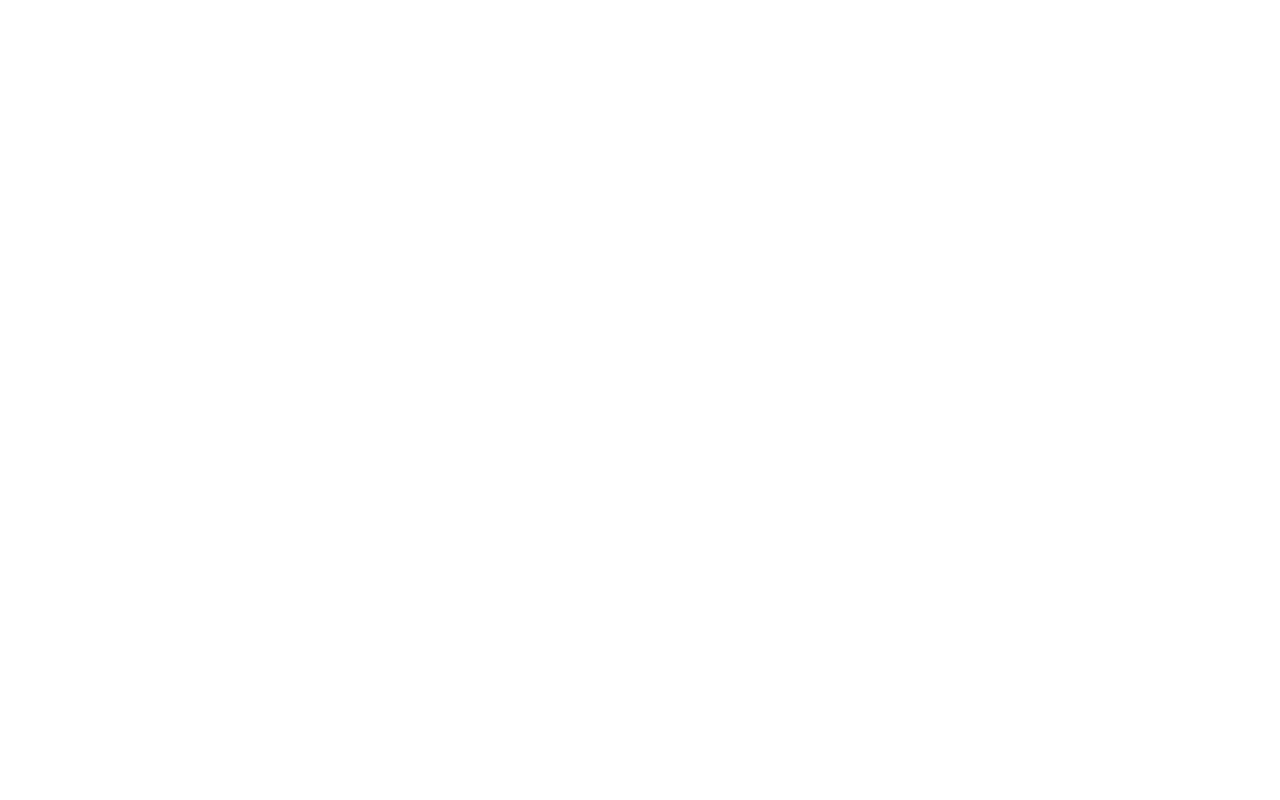
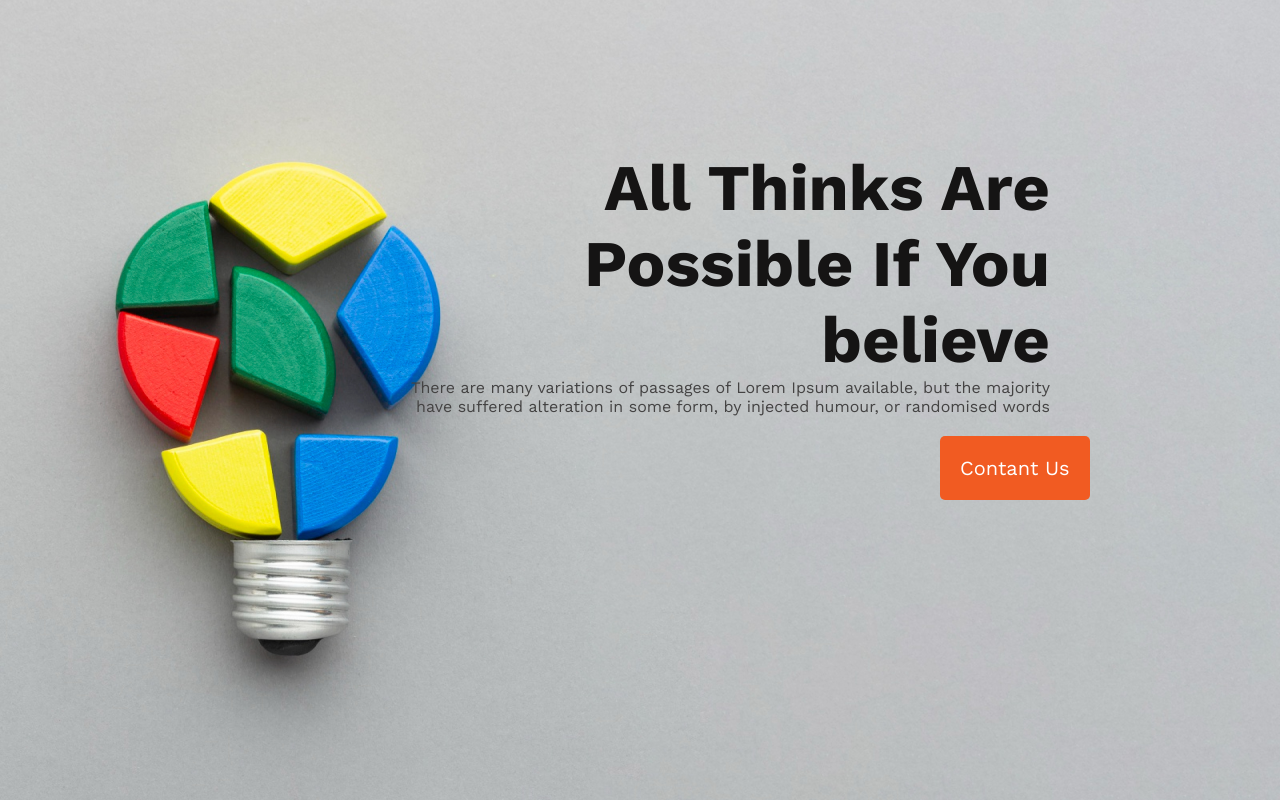
Before and after one commit to Mizanur2/HTML-CSS-practice-project-2, a plain HTML site: page index.html in a window 1280 px wide. Shown: the top 800 px of the page. Drawn offline with nearby package versions, Linux system fonts and the light colour scheme.

Commit message:
header complete

```diff
--- a/index.html
+++ b/index.html
@@ -5,10 +5,46 @@
     <meta charset="UTF-8">
     <meta name="viewport" content="width=device-width, initial-scale=1.0">
     <title>HTML CSS Practice project-2</title>
+    <link rel="preconnect" href="https://fonts.googleapis.com">
+    <link rel="preconnect" href="https://fonts.gstatic.com" crossorigin>
+    <link
+        href="https://fonts.googleapis.com/css2?family=Open+Sans:wght@400;700&family=Work+Sans:wght@400;700;800&display=swap"
+        rel="stylesheet">
+    <link rel="stylesheet" href="styles/style.css">
 </head>
 
 <body>
+    <header class="header-area">
+        <section class="header-content">
+            <h1 class="header-title">All Thinks Are Possible If You believe</h1>
+            <p class="header-description">There are many variations of passages of Lorem Ipsum available, but the
+                majority
+                have suffered alteration in some form, by injected humour, or randomised words</p>
+            <button class="btn">Contant Us</button>
+        </section>
+    </header>
+    <main>
+        <section class="main-content">
+            <img src="images/person.png" alt="">
+            <div class="main-description">
+                <h2 class="main-title">My failures of previous year</h2>
+                <p class="main-details">
+                    Contrary to popular belief, Lorem Ipsum is not simply random text. It has roots in a piece of
+                    classical Latin literature from 45 BC, making it over 2000 years old. Richard McClintock.
+                </p>
+                <ul>
+                    <li>Contrary to popular belief, is not simply.</li>
+                    <li>Contrary to popular belief.</li>
+                    <li>Contrary to popular , is not simply.</li>
+                    <li>Contrary to popular belief, is not simply.</li>
+                    <li>Contrary to popular belief, is not simply.</li>
+                </ul>
+            </div>
+        </section>
+    </main>
+    <footer>
 
+    </footer>
 </body>
 
 </html>
--- a/styles/style.css
+++ b/styles/style.css
@@ -0,0 +1,49 @@
+* {
+    margin: 0;
+    padding: 0;
+    box-sizing: border-box;
+    font-family: 'Open Sans', sans-serif;
+    font-family: 'Work Sans', sans-serif;
+}
+
+.header-area {
+    background-image: url('../images/banner/banner2.png');
+    height: 120vh;
+    /* width: 100%; */
+    display: flex;
+    position: relative;
+}
+
+.header-content {
+    padding-top: 150px;
+    margin-right: 230px;
+    margin-bottom: 170px;
+    position: absolute;
+    right: 0;
+    width: 50%;
+}
+
+.header-title {
+    color: #151414;
+    text-align: right;
+    font-size: 65px;
+    font-weight: 700;
+}
+
+.header-description {
+    text-align: right;
+    color: #444343;
+    font-weight: 400;
+}
+
+.btn {
+    border-radius: 5px;
+    background: #F15B22;
+    padding: 20px;
+    border: none;
+    color: #FFF;
+    font-size: 20px;
+    margin: 20px 0px;
+    position: relative;
+    left: 530px;
+}
```
